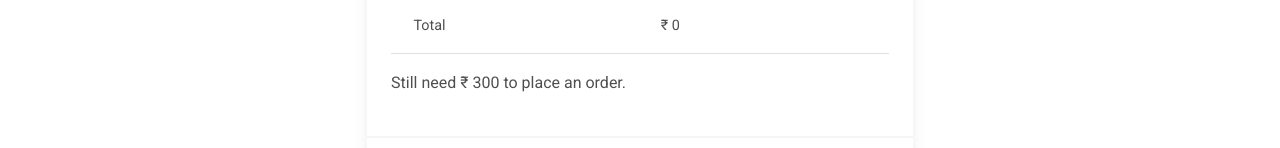
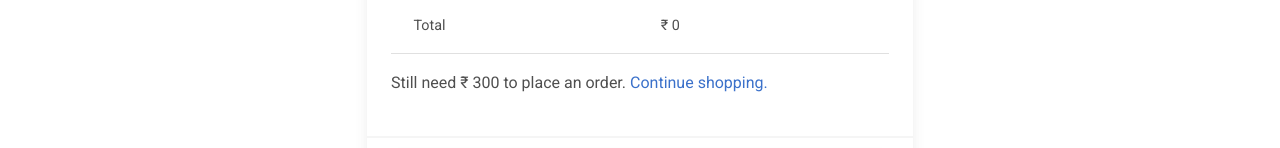
Before and after one commit to yusufshakeel/pizza-microservice-frontend, a React (Create React App) app: page /cart in a window 1280 px wide. Shown: the part 336-484 px from the top of the page. Built offline with nearby package versions, Linux system fonts and the light colour scheme.

Commit message:
added link to cart page: continue shopping

```diff
--- a/src/pages/CartPage.js
+++ b/src/pages/CartPage.js
@@ -1,4 +1,5 @@
 import { useContext } from 'react';
+import { Link } from 'react-router-dom';
 import {
   MDBCard,
   MDBCardBody,
@@ -60,7 +61,12 @@ function CartPage() {
                   </tr>
                 </MDBTableBody>
               </MDBTable>
-              {total() < 300 && <p>Still need &#x20B9; {300 - total()} to place an order.</p>}
+              {total() < 300 && (
+                <p>
+                  Still need &#x20B9; {300 - total()} to place an order.{' '}
+                  <Link to="/">Continue shopping.</Link>
+                </p>
+              )}
             </MDBCardBody>
             <MDBCardFooter>
               <div className="d-grid gap-2 col-12 mx-auto">
```
